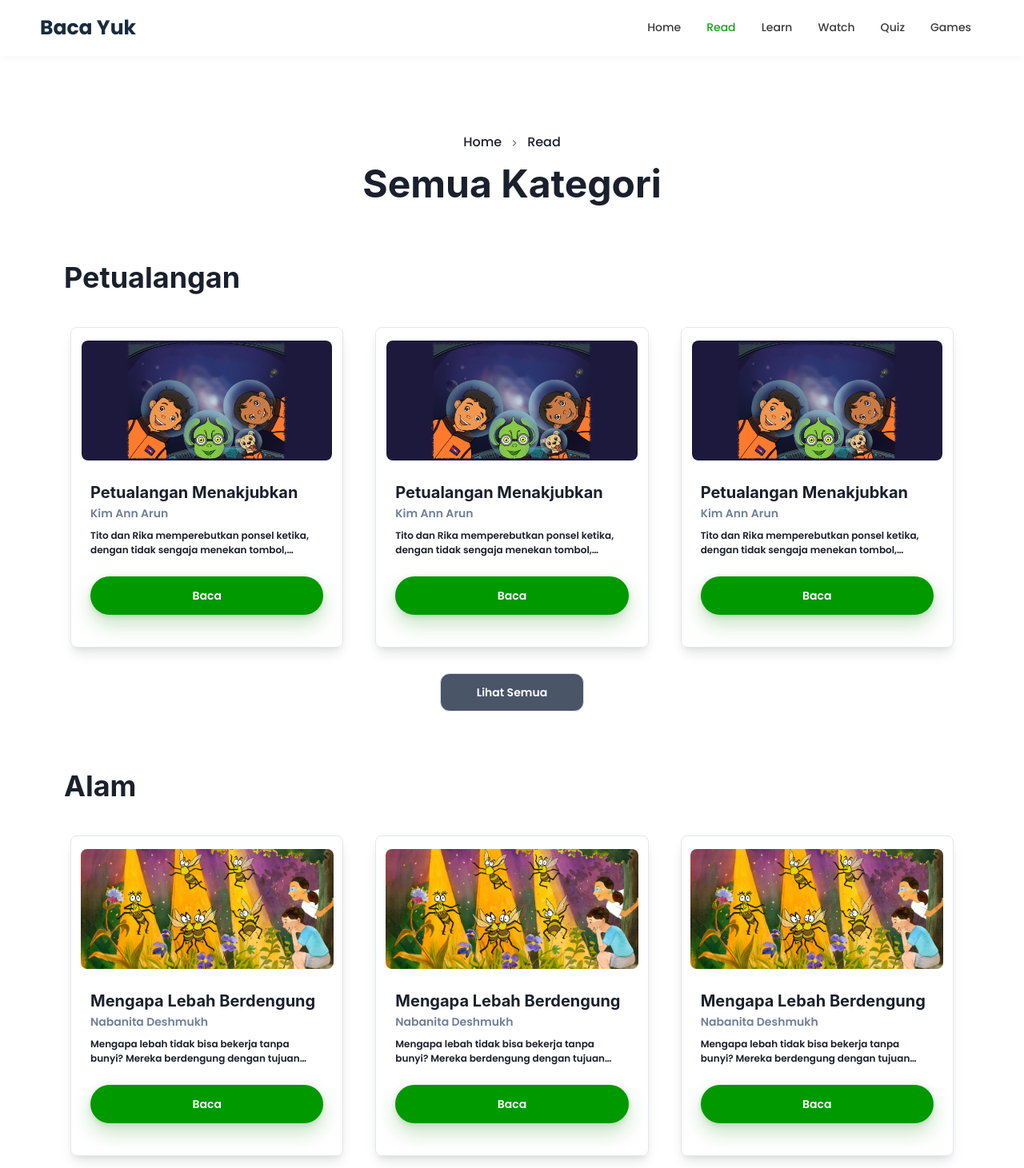
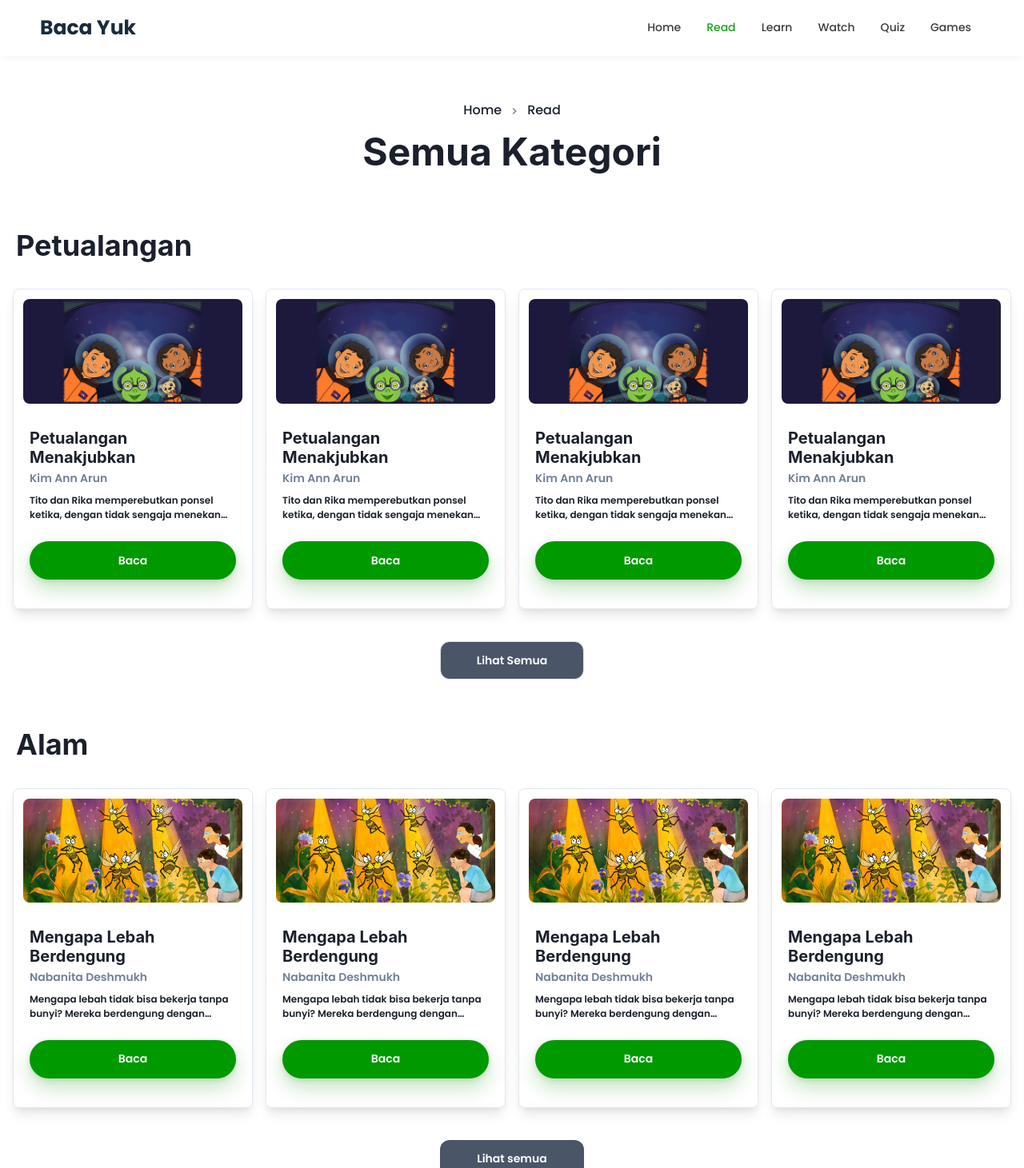
Before and after one commit to naufaltq/baca-yuk, a React (Create React App) app: page /read in a window 1280 px wide. Shown: the top 1461 px of the page at 80% size. Built offline with nearby package versions, Linux system fonts and the light colour scheme; a web font is replaced by a local one.

Commit message:
fixing the appearance of the book

```diff
--- a/public/index.html
+++ b/public/index.html
@@ -24,7 +24,7 @@
       work correctly both with client-side routing and a non-root public URL.
       Learn how to configure a non-root public URL by running `npm run build`.
     -->
-    <title>React App</title>
+    <title>Baca Yuk</title>
   </head>
   <body>
     <noscript>You need to enable JavaScript to run this app.</noscript>
--- a/src/components/adventure/index.tsx
+++ b/src/components/adventure/index.tsx
@@ -12,19 +12,20 @@ const AdventureBooksComponent = ({booksList}: BooksComponentProps) => {
     const dispatch = useAppDispatch();
 
     useEffect(() => {
+        const setAdventureBooksDataToState = async () => {
+            booksList!== undefined && Promise.all(fetcherBooksData(booksList)).then((item) => {
+                dispatch(setAdventureBooksData(item));
+            })
+        }
+
         adventureBookData !== undefined && setAdventureBooksDataToState();
     }, [])
 
-    const setAdventureBooksDataToState = async () => {
-        booksList!== undefined && Promise.all(fetcherBooksData(booksList)).then((item) => {
-            dispatch(setAdventureBooksData(item));
-        })
-    }
 
     return (
-        <Container maxW='6xl'>
-            <Heading mt={10}>Petualangan</Heading>
-            <SimpleGrid columns={{ base: 1, md: 2, lg: 3 }} spacing="6">
+        <Container maxW='7xl' mr='100px'>
+            <Heading mt={10} ml='1'>Petualangan</Heading>
+            <SimpleGrid columns={{ base: 1, md: 2, lg: 4 }} spacing="4">
                 {adventureBookData !== undefined && adventureBookData.map((item) =>
                     <Books
                         coverImageURL={item.coverImageURL}
--- a/src/components/books/index.tsx
+++ b/src/components/books/index.tsx
@@ -14,12 +14,13 @@ import { BooksDataProps } from '../../types/types';
 const Books = ({ coverImageURL, name, id, category, description, author }: BooksDataProps) => {
     const linkToContent = `/read/${id}`
     return (
-        <Flex p={2} maxW="6xl" alignItems="center" justifyContent="center" mt={8}>
+        <Flex maxW="6xl" alignItems="center" justifyContent="center" mt={8}>
             <Box
                 maxW="2xl"
                 maxH="6xl"
                 borderWidth="1px"
                 rounded="lg"
+                p={3}
                 shadow="lg"
                 position="relative">
                 <Center>
@@ -27,13 +28,12 @@ const Books = ({ coverImageURL, name, id, category, description, author }: Books
                         src={coverImageURL}
                         alt={`Picture of ${name}`}
                         rounded="lg"
-                        maxH='150px'
-                        mt={4}
+                        maxH='165px'
                     />
                 </Center>
-                <Box p="6">
+                <Box p="2" mt='2'>
                     <Center w='full'>
-                        <Flex mt="1" justifyContent="space-between" flexDirection="column" alignContent="center">
+                        <Flex mt="15px" justifyContent="space-between" flexDirection="column" alignContent="center">
                             <Box
                                 fontSize="xl"
                                 fontWeight="semibold"
--- a/src/components/nature/index.tsx
+++ b/src/components/nature/index.tsx
@@ -22,9 +22,9 @@ const NatureBooksComponent = ({booksList}: BooksComponentProps) => {
     }
 
     return (
-        <Container maxW='6xl'>
-            <Heading mt={10}>Alam</Heading>
-            <SimpleGrid columns={{ base: 1, md: 2, lg: 3 }} spacing="6">
+        <Container maxW='7xl' mr='100'>
+            <Heading mt={10} ml='1'>Alam</Heading>
+            <SimpleGrid columns={{ base: 1, md: 2, lg: 4 }} spacing="4">
                 {natureBooksData !== undefined && natureBooksData.map((item) => {
                     return (
                         <Books
--- a/src/pages/read/adventure/index.tsx
+++ b/src/pages/read/adventure/index.tsx
@@ -7,8 +7,8 @@ import { RootState } from "../../../redux/store";
 const Adventure = () => {
     const adventureBooksJSONData = useAppSelector((state : RootState) => state.adventureBooks.jsonData.json)
     return (
-        <Container minH='90vh' maxW='6xl' mb={10}>
-            <Center>
+        <Container minH='90vh' maxW='7xl' mb={10} mr='113px' p={3}>
+            <Center mt={-10}>
                 <BreadcrumbForAdventurePage currentPage={'Petualangan'} />
             </Center>
             <AdventureBooksComponent booksList={adventureBooksJSONData} />
--- a/src/pages/read/index.tsx
+++ b/src/pages/read/index.tsx
@@ -8,13 +8,13 @@ import { RootState } from '../../redux/store';
 
 const Read = () => {
     const adventureBooks = useAppSelector((state : RootState) => state.adventureBooks.jsonData.json);
-    const adventureBooksWithSlice = adventureBooks.slice(0, 3);
+    const adventureBooksWithSlice = adventureBooks.slice(0, 4);
     const natureBooks = useAppSelector((state : RootState) => state.natureBooks.jsonData.json);
-    const natureBooksWithSlice = natureBooks.slice(0, 3);
+    const natureBooksWithSlice = natureBooks.slice(0, 4);
 
     return (
         <>
-            <Center>
+            <Center mt={-10}>
                 <BreadcrumbForReadPage currentPage={'Read'} />
             </Center>
             <Center>
@@ -25,8 +25,8 @@ const Read = () => {
                 <Button
                     as={ReactRouterLink}
                     to='adventure'
-                    mt={6}
-                    mb={8}
+                    mt={10}
+                    mb={5}
                     flex={1}
                     fontSize={'sm'}
                     rounded={'xl'}
@@ -49,7 +49,7 @@ const Read = () => {
                 <Button
                     as={ReactRouterLink}
                     to='nature'
-                    mt={6}
+                    mt={10}
                     mb={4}
                     flex={1}
                     fontSize={'sm'}
--- a/src/pages/read/nature/index.tsx
+++ b/src/pages/read/nature/index.tsx
@@ -7,8 +7,8 @@ import { RootState } from "../../../redux/store";
 const Nature = () => {
     const natureBooksJSONData = useAppSelector((state : RootState) => state.natureBooks.jsonData.json);
     return (
-        <Container minH='90vh' maxW='6xl' mb={10}>
-            <Center>
+        <Container minH='90vh' maxW='7xl' mb={10} mr='113px' p={3}>
+            <Center mt={-10}>
                 <BreadcrumbForNaturePage currentPage={'Alam'} />
             </Center>
             <NatureBooksComponent booksList={natureBooksJSONData} />
```
